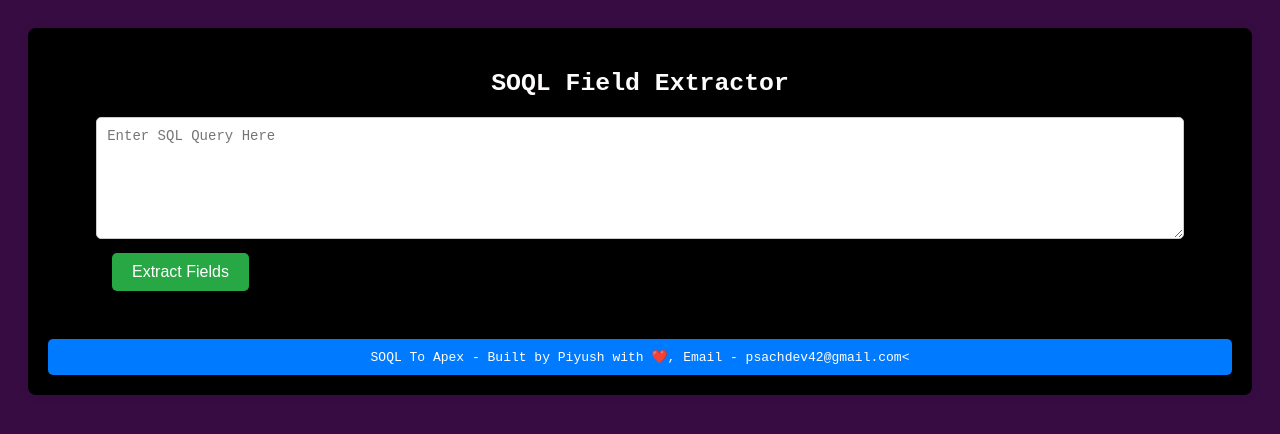
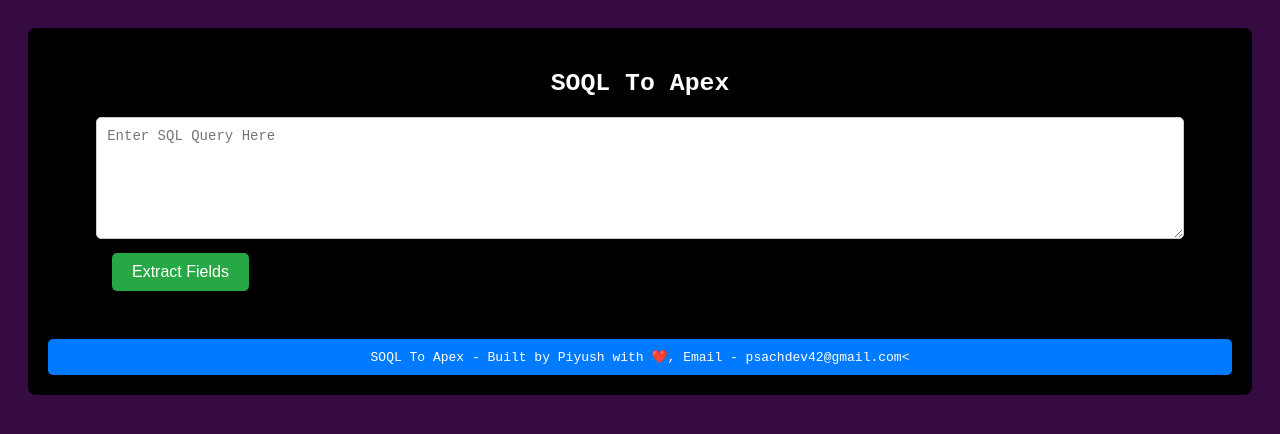
Before and after one commit to psachdev42/soqlToApex, a plain HTML site: page index.html in a window 1280 px wide. Drawn offline with Linux system fonts and the light colour scheme.

Commit message:
Update index.html

```diff
--- a/index.html
+++ b/index.html
@@ -102,7 +102,7 @@
 </head>
 <body>
     <div class="container">
-        <h2>SOQL Field Extractor</h2>
+        <h2>SOQL To Apex</h2>
         <textarea id="sqlQuery" placeholder="Enter SQL Query Here"></textarea>
         <div class="button-group">
             <button onclick="extractFields()">Extract Fields</button>
```
